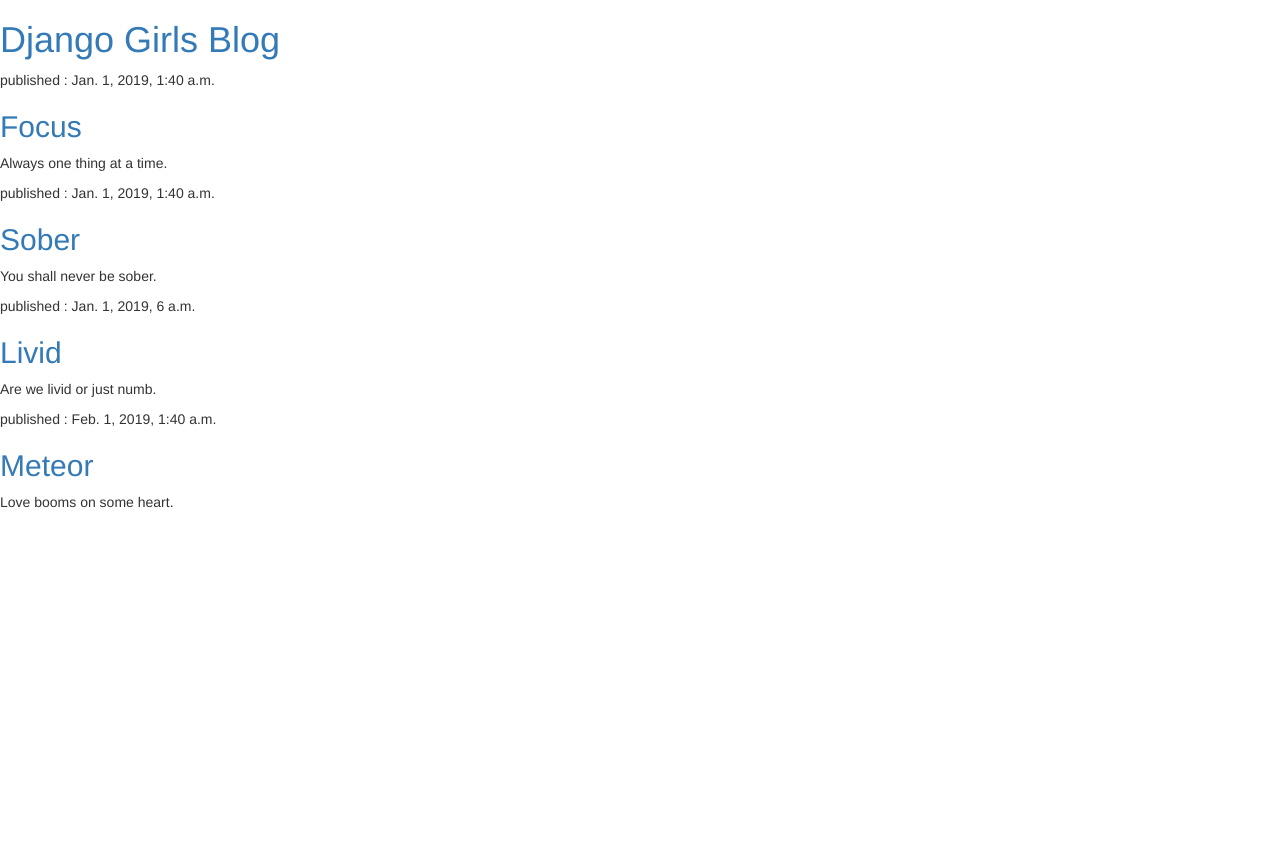
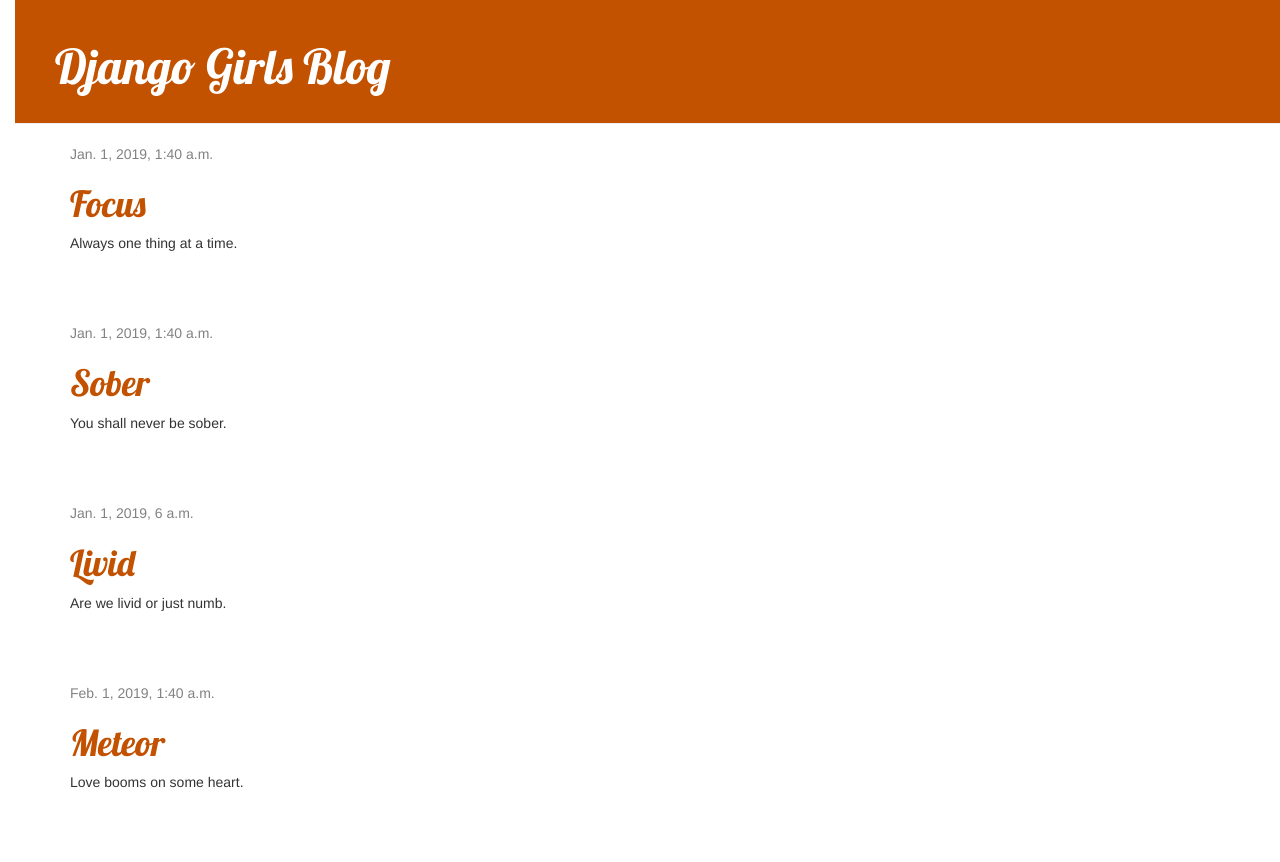
Before and after one commit to dsuyash08/djangoTest, a Django app: page / in a window 1280 px wide. Before the commit the page ends 508 px from the top, so only its background shows below. Run offline with Django 3.2, Linux system fonts and the light colour scheme; data comes from the database, SQL or seed files in the repository; some libraries are stand-ins or nearby versions.

Commit message:
3rd submission

```diff
--- /dev/null
+++ b/firstapp/static/css/firstapp.css
@@ -0,0 +1,54 @@
+h1 a, h2 a {
+    color: #C25100;
+    font-family : 'Lobster';
+}
+body {
+    padding-left: 15px;
+}
+
+.page-header {
+    background-color: #C25100;
+    margin-top: 0;
+    padding: 20px 20px 20px 40px;
+}
+
+.page-header h1, .page-header h1 a, .page-header h1 a:visited, .page-header h1 a:active {
+    color: #ffffff;
+    font-size: 36pt;
+    text-decoration: none;
+}
+
+.content {
+    margin-left: 40px;
+}
+
+h1, h2, h3, h4 {
+    font-family: 'Lobster', cursive;
+}
+
+.date {
+    color: #828282;
+}
+
+.save {
+    float: right;
+}
+
+.post-form textarea, .post-form input {
+    width: 100%;
+}
+
+.top-menu, .top-menu:hover, .top-menu:visited {
+    color: #ffffff;
+    float: right;
+    font-size: 26pt;
+    margin-right: 20px;
+}
+
+.post {
+    margin-bottom: 70px;
+}
+
+.post h2 a, .post h2 a:visited {
+    color: #000000;
+}
--- /dev/null
+++ b/firstapp/templates/firstapp/base.html
@@ -0,0 +1,23 @@
+{% load static from staticfiles %}
+<html>
+    <head>
+        <title>Django Girls blog</title>
+        <link href="//fonts.googleapis.com/css?family=Lobster&subset=latin,latin-ext" rel="stylesheet" type="text/css">
+        <link rel="stylesheet" href="//maxcdn.bootstrapcdn.com/bootstrap/3.2.0/css/bootstrap.min.css">
+        <link rel="stylesheet" href="//maxcdn.bootstrapcdn.com/bootstrap/3.2.0/css/bootstrap-theme.min.css">
+        <link rel="stylesheet" href="{% static 'css/firstapp.css' %}">
+    </head>
+    <body>
+        <div class = "page-header">
+            <h1><a href="/">Django Girls Blog</a></h1>
+        </div>
+        <div class="content container">
+            <div class="row">
+                <div class="col-md-8">
+                {% block content %}
+                {% endblock%}
+                 </div>
+            </div>
+        </div>
+    </body>
+</html>
--- a/firstapp/templates/firstapp/post_list.html
+++ b/firstapp/templates/firstapp/post_list.html
@@ -1,19 +1,12 @@
-<link rel="stylesheet" href="//maxcdn.bootstrapcdn.com/bootstrap/3.2.0/css/bootstrap.min.css">
-<link rel="stylesheet" href="//maxcdn.bootstrapcdn.com/bootstrap/3.2.0/css/bootstrap-theme.min.css">
-<html>
-    <head>
-        <title>Django Girls blog</title>
-    </head>
-    <body>
-        <div>
-            <h1><a href="/">Django Girls Blog</a></h1>
+{% extends 'firstapp/base.html' %}
+{% block content%}
+    {% for post in sub %}
+        <div class="post">
+            <div class="date">
+                {{ post.published_date }}
+            </div>
+            <h1><a href="{% url 'subjects_detail' pk=post.pk %}">{{ post.title }}</a></h1>
+            <p>{{ post.text|linebreaksbr }}</p>
         </div>
-        {% for s in sub %}
-            <div>
-                <p> published : {{s.published_date}}</p>
-                <h2><a href="">{{ s.title }}</a></h2>
-                <p>{{s.text|linebreaksbr}}</p>
-            </div>
-        {% endfor %}
-    </body>
-</html>
+    {% endfor %}
+{% endblock %}
--- a/firstapp/urls.py
+++ b/firstapp/urls.py
@@ -3,4 +3,5 @@ from . import  views
 
 urlpatterns = [
     path('',views.post_list, name = 'post_list'),
+    path('subjects/<int:pk>/', views.subjects_detail, name='subjects_detail'),
 ]
--- a/firstapp/views.py
+++ b/firstapp/views.py
@@ -1,7 +1,11 @@
-from django.shortcuts import render
+from django.shortcuts import render, get_object_or_404
 from .models import Subjects
 from django.utils import timezone
 
 def post_list(request):
     sub = Subjects.objects.filter(published_date__lte=timezone.now()).order_by('published_date')
     return render(request,'firstapp/post_list.html',{'sub':sub})
+
+def subjects_detail(request,pk):
+    sub = get_object_or_404(Subjects,pk=pk)
+    return render(request, 'firstapp/subjects_detail.html', {'sub':sub})
--- a/firstborn/settings.py
+++ b/firstborn/settings.py
@@ -118,4 +118,4 @@ USE_TZ = True
 # https://docs.djangoproject.com/en/2.2/howto/static-files/
 
 STATIC_URL = '/static/'
-STATIC_ROOT = os.path.join(BASE_DIR, 'static')
+STATIC_ROOT = os.path.join('static')
```
Also changed, not shown: firstapp/templates/firstapp/subjects_detail.html (added, +13 -0 lines).
